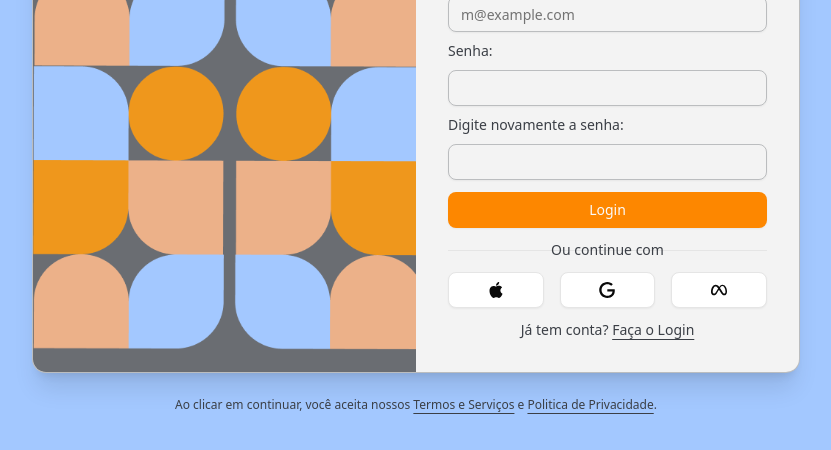
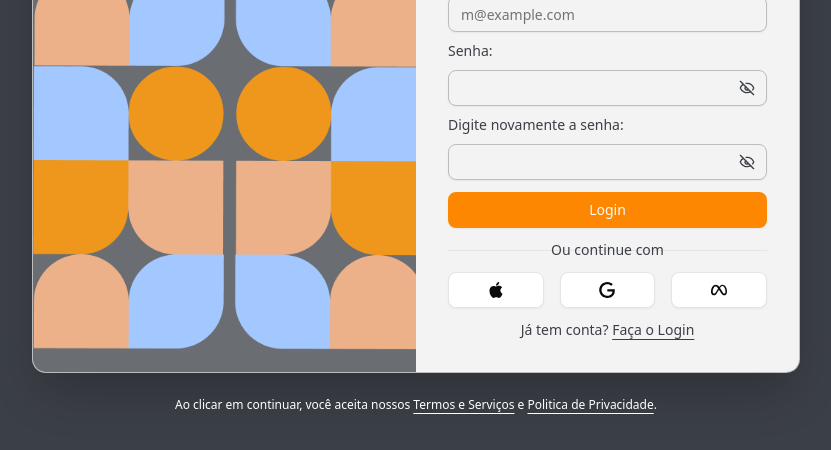
Before and after one commit to Catyz00/FrontTraduLibras, a Next.js app in the folder fronttradulibras/: page /register in a window 1280 px wide. Shown: the part 314-764 px from the top of the page, without its empty margins (224-1055 px from the left). Built offline with nearby package versions, Linux system fonts and the light colour scheme.

Commit message:
Update ajustes na pag registro

```diff
--- a/fronttradulibras/src/app/register/page.jsx
+++ b/fronttradulibras/src/app/register/page.jsx
@@ -2,7 +2,7 @@ import { RegisterForm } from '@/components/register-form';
 
 export default function RegisterPage() {
   return (
-    <div className=" flex min-h-svh flex-col items-center justify-center p-6 md:p-10 bg-[#a3c8ff]">
+    <div className=" flex min-h-svh flex-col items-center justify-center p-6 md:p-10 bg-[#3B3F46]">
       <div className="w-full max-w-sm md:max-w-3xl">
         <RegisterForm />
       </div>
--- a/fronttradulibras/src/components/register-form.jsx
+++ b/fronttradulibras/src/components/register-form.jsx
@@ -1,13 +1,20 @@
+'use client';
+
 import { cn } from '@/lib/utils';
 import { Button } from '@/components/ui/button';
 import { Card, CardContent } from '@/components/ui/card';
 import { Input } from '@/components/ui/input';
 import { Label } from '@/components/ui/label';
+import { Eye, EyeOff } from 'lucide-react';
+import { useState } from 'react';
 
 export function RegisterForm({ className, ...props }) {
+  const [showPassword, setShowPassword] = useState(false);
+  const [showConfirmPassword, setShowConfirmPassword] = useState(false);
+
   return (
     <div className={cn('flex flex-col gap-6 text-xs', className)} {...props}>
-      <Card className="overflow-hidden p-0 bg-[#f3f3f3] border border-[#3B3F46]/30 shadow-xl">
+      <Card className="overflow-hidden p-0 bg-[#f3f3f3] border border-[#3B3F46]/30 shadow-2xl">
         <CardContent className="grid p-0 md:grid-cols-2">
           <div className="bg-muted relative hidden md:block">
             <img
@@ -28,7 +35,7 @@ export function RegisterForm({ className, ...props }) {
                 <p className="text-sm text-[#3B3F46]">Faça o seu registro</p>
               </div>
               <div className="grid gap-3 text-[#3B3F46]">
-                <Label htmlFor="email">Nome completo:</Label>
+                <Label htmlFor="name">Nome completo:</Label>
                 <Input id="name" type="text" required />
               </div>
               <div className="grid gap-3 text-[#3B3F46]">
@@ -40,17 +47,53 @@ export function RegisterForm({ className, ...props }) {
                   required
                 />
               </div>
+              {/* Input de Senha com ícone */}
               <div className="grid gap-3 text-[#3B3F46]">
                 <div className="flex items-center">
                   <Label htmlFor="password">Senha:</Label>
                 </div>
-                <Input id="password" type="password" required />
+                <div className="relative">
+                  <Input
+                    id="password"
+                    type={showPassword ? 'text' : 'password'}
+                    required
+                    className="pr-10"
+                  />
+                  <button
+                    type="button"
+                    onClick={() => setShowPassword((prev) => !prev)}
+                    className="absolute inset-y-0 right-0 flex items-center pr-3"
+                  >
+                    {showPassword ? <Eye size={16} /> : <EyeOff size={16} />}
+                  </button>
+                </div>
               </div>
+              {/* Input de Confirmação de Senha com ícone */}
               <div className="grid gap-3 text-[#3B3F46]">
                 <div className="flex items-center">
-                  <Label htmlFor="password">Digite novamente a senha:</Label>
+                  <Label htmlFor="confirmPassword">
+                    Digite novamente a senha:
+                  </Label>
                 </div>
-                <Input id="password" type="password" required />
+                <div className="relative">
+                  <Input
+                    id="confirmPassword"
+                    type={showConfirmPassword ? 'text' : 'password'}
+                    required
+                    className="pr-10"
+                  />
+                  <button
+                    type="button"
+                    onClick={() => setShowConfirmPassword((prev) => !prev)}
+                    className="absolute inset-y-0 right-0 flex items-center pr-3"
+                  >
+                    {showConfirmPassword ? (
+                      <Eye size={16} />
+                    ) : (
+                      <EyeOff size={16} />
+                    )}
+                  </button>
+                </div>
               </div>
               <Button
                 type="submit"
@@ -70,6 +113,7 @@ export function RegisterForm({ className, ...props }) {
                   type="button"
                   className="w-full hover:bg-[#4F40FF]/20"
                 >
+                  {/* Ícone de Login com Apple */}
                   <svg xmlns="http://www.w3.org/2000/svg" viewBox="0 0 24 24">
                     <path
                       d="M12.152 6.896c-.948 0-2.415-1.078-3.96-1.04-2.04.027-3.91 1.183-4.961 3.014-2.117 3.675-.546 9.103 1.519 12.09 1.013 1.454 2.208 3.09 3.792 3.039 1.52-.065 2.09-.987 3.935-.987 1.831 0 2.35.987 3.96.948 1.637-.026 2.676-1.48 3.676-2.948 1.156-1.688 1.636-3.325 1.662-3.415-.039-.013-3.182-1.221-3.22-4.857-.026-3.04 2.48-4.494 2.597-4.559-1.429-2.09-3.623-2.324-4.39-2.376-2-.156-3.675 1.09-4.61 1.09zM15.53 3.83c.843-1.012 1.4-2.427 1.245-3.83-1.207.052-2.662.805-3.532 1.818-.78.896-1.454 2.338-1.273 3.714 1.338.104 2.715-.688 3.559-1.701"
@@ -83,6 +127,7 @@ export function RegisterForm({ className, ...props }) {
                   type="button"
                   className="w-full hover:bg-[#4F40FF]/20"
                 >
+                  {/* Ícone de Login com Google */}
                   <svg xmlns="http://www.w3.org/2000/svg" viewBox="0 0 24 24">
                     <path
                       d="M12.48 10.92v3.28h7.84c-.24 1.84-.853 3.187-1.787 4.133-1.147 1.147-2.933 2.4-6.053 2.4-4.827 0-8.6-3.893-8.6-8.72s3.773-8.72 8.6-8.72c2.6 0 4.507 1.027 5.907 2.347l2.307-2.307C18.747 1.44 16.133 0 12.48 0 5.867 0 .307 5.387.307 12s5.56 12 12.173 12c3.573 0 6.267-1.173 8.373-3.36 2.16-2.16 2.84-5.213 2.84-7.667 0-.76-.053-1.467-.173-2.053H12.48z"
@@ -96,6 +141,7 @@ export function RegisterForm({ className, ...props }) {
                   type="button"
                   className="w-full hover:bg-[#4F40FF]/20"
                 >
+                  {/* Ícone de Login com Meta */}
                   <svg xmlns="http://www.w3.org/2000/svg" viewBox="0 0 24 24">
                     <path
                       d="M6.915 4.03c-1.968 0-3.683 1.28-4.871 3.113C.704 9.208 0 11.883 0 14.449c0 .706.07 1.369.21 1.973a6.624 6.624 0 0 0 .265.86 5.297 5.297 0 0 0 .371.761c.696 1.159 1.818 1.927 3.593 1.927 1.497 0 2.633-.671 3.965-2.444.76-1.012 1.144-1.626 2.663-4.32l.756-1.339.186-.325c.061.1.121.196.183.3l2.152 3.595c.724 1.21 1.665 2.556 2.47 3.314 1.046.987 1.992 1.22 3.06 1.22 1.075 0 1.876-.355 2.455-.843a3.743 3.743 0 0 0 .81-.973c.542-.939.861-2.127.861-3.745 0-2.72-.681-5.357-2.084-7.45-1.282-1.912-2.957-2.93-4.716-2.93-1.047 0-2.088.467-3.053 1.308-.652.57-1.257 1.29-1.82 2.05-.69-.875-1.335-1.547-1.958-2.056-1.182-.966-2.315-1.303-3.454-1.303zm10.16 2.053c1.147 0 2.188.758 2.992 1.999 1.132 1.748 1.647 4.195 1.647 6.4 0 1.548-.368 2.9-1.839 2.9-.58 0-1.027-.23-1.664-1.004-.496-.601-1.343-1.878-2.832-4.358l-.617-1.028a44.908 44.908 0 0 0-1.255-1.98c.07-.109.141-.224.211-.327 1.12-1.667 2.118-2.602 3.358-2.602zm-10.201.553c1.265 0 2.058.791 2.675 1.446.307.327.737.871 1.234 1.579l-1.02 1.566c-.757 1.163-1.882 3.017-2.837 4.338-1.191 1.649-1.81 1.817-2.486 1.817-.524 0-1.038-.237-1.383-.794-.263-.426-.464-1.13-.464-2.046 0-2.221.63-4.535 1.66-6.088.454-.687.964-1.226 1.533-1.533a2.264 2.264 0 0 1 1.088-.285z"
@@ -118,7 +164,7 @@ export function RegisterForm({ className, ...props }) {
           </form>
         </CardContent>
       </Card>
-      <div className="*:[a]:hover:text-primary text-center text-xs text-balance *:[a]:underline *:[a]:underline-offset-4 text-[#3B3F46]">
+      <div className="*:[a]:hover:text-primary text-center text-xs text-balance *:[a]:underline *:[a]:underline-offset-4 text-white">
         Ao clicar em continuar, você aceita nossos{' '}
         <a href="#">Termos e Serviços</a> e{' '}
         <a href="#">Politica de Privacidade</a>.
```
